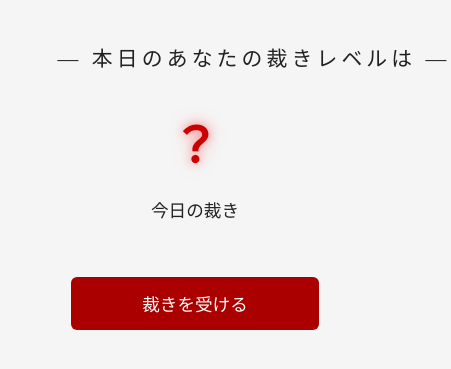
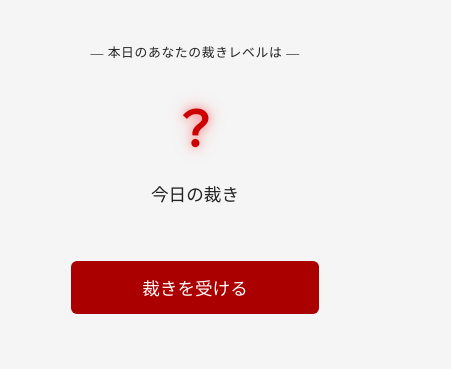
Before and after one commit to tugumono24/shigosaba, a plain HTML site: page index.html in a window 390 px wide. Shown: the part 265-634 px from the top of the page, 451 px wide, since content can reach past the window. Drawn offline with Linux system fonts and the light colour scheme.

Commit message:
Add files via upload

```diff
--- a/index.html
+++ b/index.html
@@ -145,12 +145,8 @@ h1{
   }
 
 .subtitle{
-  font-family:"Zen Old Mincho",serif;
-  font-size:1.3rem;
-  letter-spacing:.2em;
-  margin-bottom:35px;
-  color:var(--text);
-
+  font-size:0.8rem;
+  letter-spacing:.05em;
   white-space:nowrap;
 }
 
```
